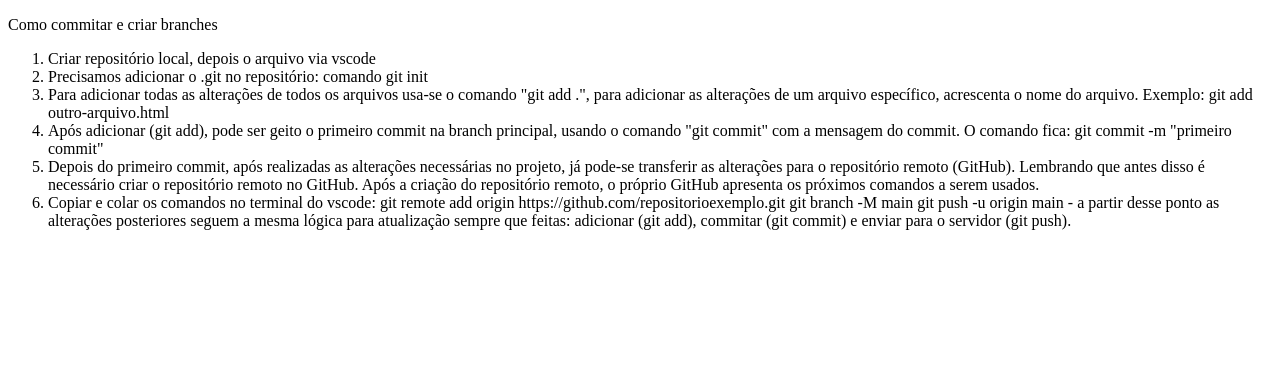
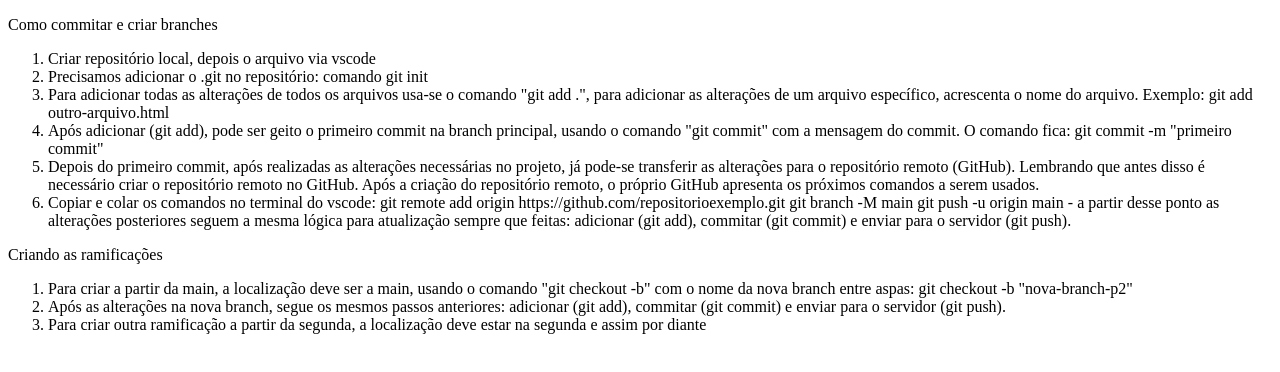
Before and after one commit to Joyce-png/aulinha-dia2, a plain HTML site: page aulinha-dia2.html in a window 1280 px wide. Drawn offline with Linux system fonts and the light colour scheme.

Commit message:
adicionado o tópico de ramificações

```diff
--- a/aulinha-dia2.html
+++ b/aulinha-dia2.html
@@ -20,6 +20,12 @@
             - a partir desse ponto as alterações posteriores seguem a mesma lógica para atualização sempre que feitas: adicionar (git add), commitar (git commit) e enviar para o servidor (git push).
         </li>
     </ol>
+    <p>Criando as ramificações</p>
+    <ol>
+        <li>Para criar a partir da main, a localização deve ser a main, usando o comando "git checkout -b" com o nome da nova branch entre aspas: git checkout -b "nova-branch-p2"</li>
+        <li>Após as alterações na nova branch, segue os mesmos passos anteriores: adicionar (git add), commitar (git commit) e enviar para o servidor (git push). </li>
+        <li>Para criar outra ramificação a partir da segunda, a localização deve estar na segunda e assim por diante</li>
 
+    </ol>
 </body>
 </html>
```
